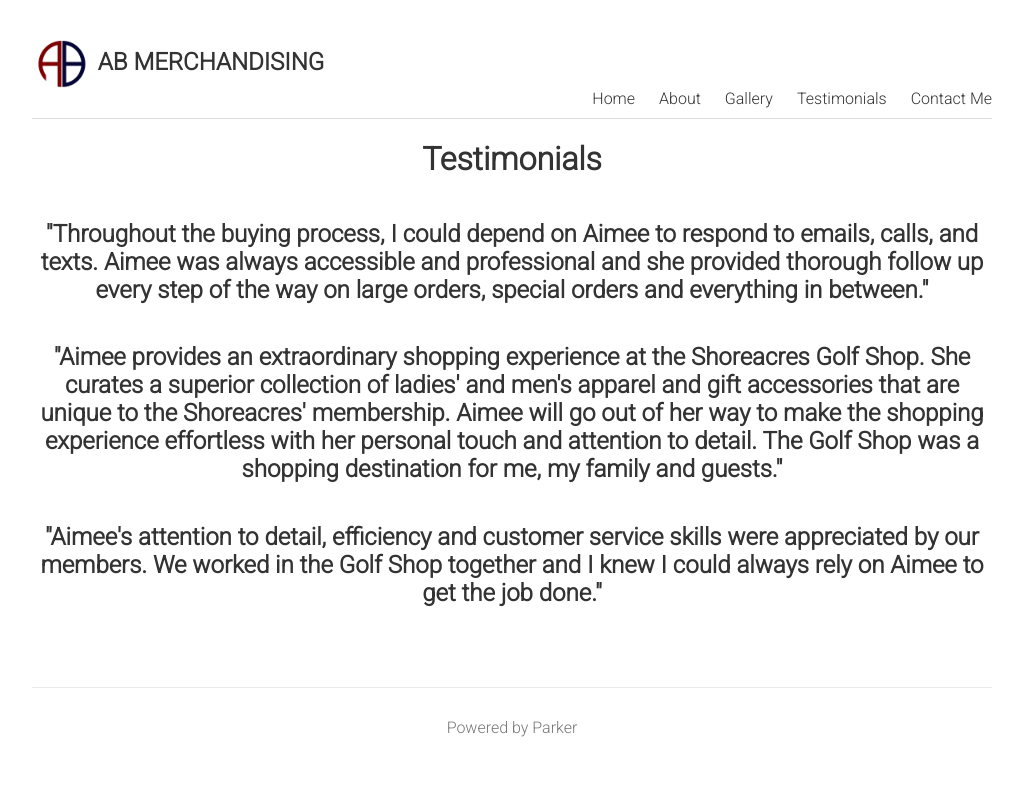
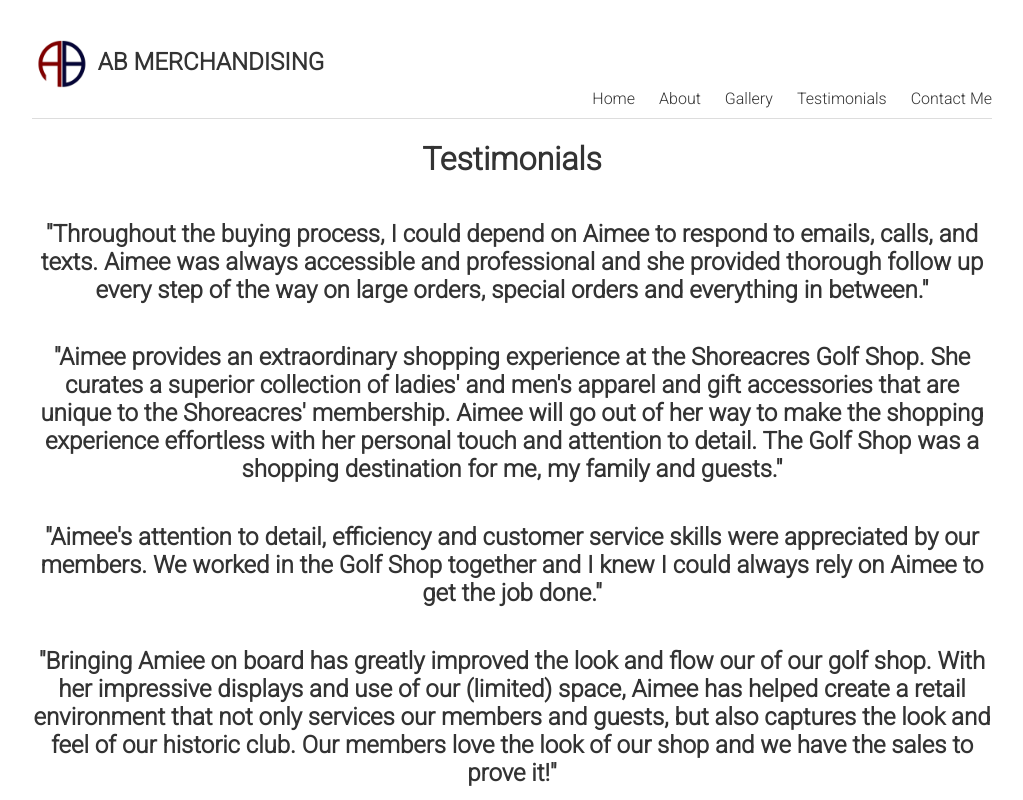
Before and after one commit to ParkerMessner/ABMerchandising, a Next.js app: page /testimonials in a window 1280 px wide. Shown: the top 800 px of the page, without its empty margins (128-1151 px from the left). Built offline with nearby package versions, Linux system fonts and the light colour scheme.

Commit message:
Update testimonials.js

```diff
--- a/pages/testimonials.js
+++ b/pages/testimonials.js
@@ -3,7 +3,8 @@ import Testimonial from '../comps/Testimonial';
 
 var testimonials = ["\"Throughout the buying process, I could depend on Aimee to respond to emails, calls, and texts. Aimee was always accessible and professional and she provided thorough follow up every step of the way on large orders, special orders and everything in between.\"",
 "\"Aimee provides an extraordinary shopping experience at the Shoreacres Golf Shop. She curates a superior collection of ladies' and men's apparel and gift accessories that are unique to the Shoreacres' membership. Aimee will go out of her way to make the shopping experience effortless with her personal touch and attention to detail. The Golf Shop was a shopping destination for me, my family and guests.\"",
-"\"Aimee's attention to detail, efficiency and customer service skills were appreciated by our members. We worked in the Golf Shop together and I knew I could always rely on Aimee to get the job done.\""];
+"\"Aimee's attention to detail, efficiency and customer service skills were appreciated by our members. We worked in the Golf Shop together and I knew I could always rely on Aimee to get the job done.\"",
+ "\"Bringing Amiee on board has greatly improved the look and flow our of our golf shop.  With her impressive displays and use of our (limited) space, Aimee has helped create a retail environment that not only services our members and guests, but also captures the look and feel of our historic club.  Our members love the look of our shop and we have the sales to prove it!\""];
 export default function Testimonials() {
     return (
         <div className="container">
```
